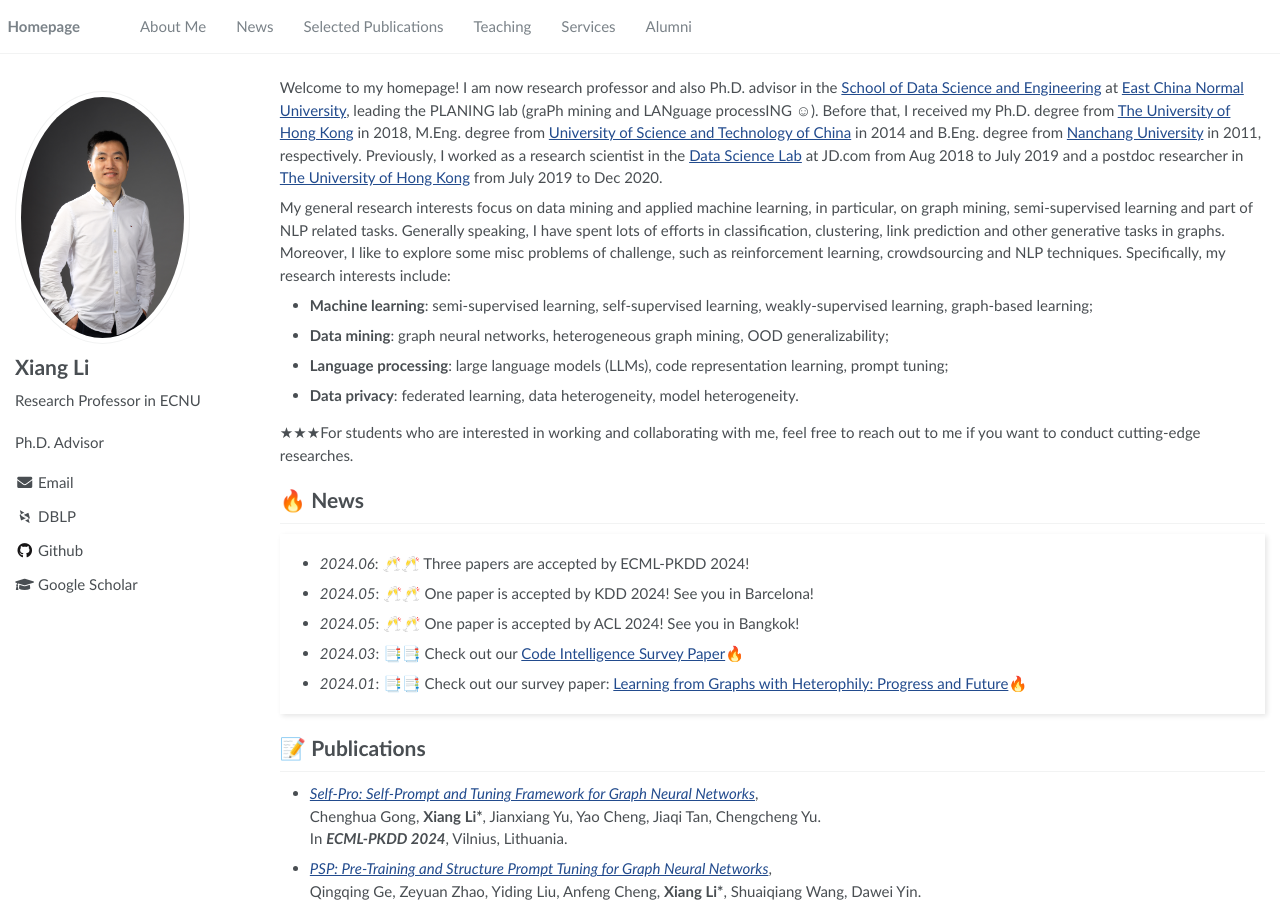
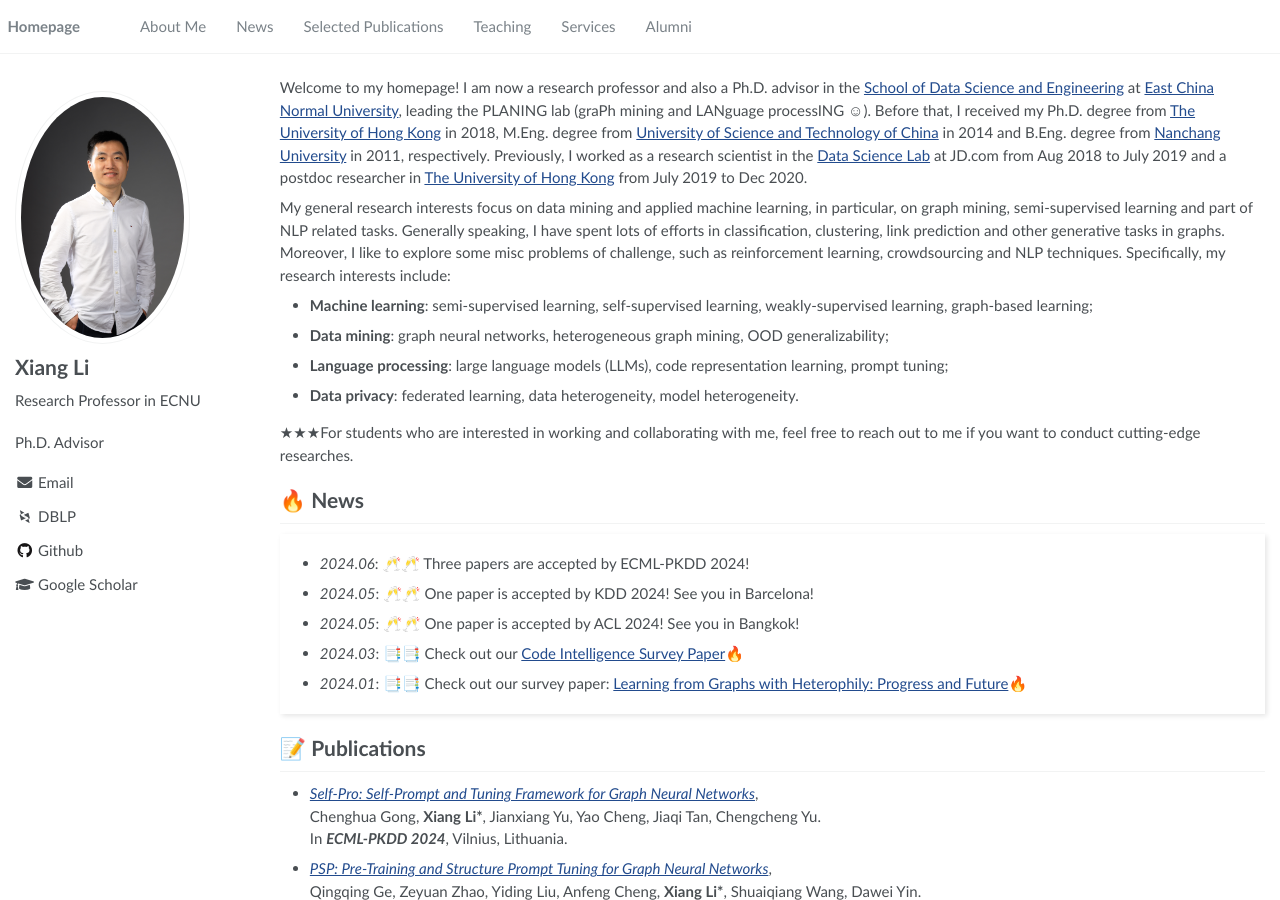
Before and after one commit to lixiang3776/lixiang3776.github.io, a Jekyll site: the page built from _pages/about.md, in a window 1280 px wide and 900 px high. Built offline with Jekyll 4.4.1, drawn with Linux system fonts in a browser that asks for light colours; some web fonts are replaced.

```diff
--- a/_pages/about.md
+++ b/_pages/about.md
@@ -17,7 +17,7 @@ redirect_from:
 
 <span class='anchor' id='about-me'></span>
 
-Welcome to my homepage! I am now research professor and also Ph.D. advisor in the <a href="http://dase.ecnu.edu.cn" target="_blank">School of Data Science and Engineering</a> at <a href="http://english.ecnu.edu.cn" target="_blank">East China Normal University</a>, leading the PLANING lab (graPh mining and LANguage processING ☺). Before that, I received my Ph.D. degree from <a href="http://www.hku.hk/" target="_blank">The University of Hong Kong</a> in 2018, M.Eng. degree from <a href="http://www.ustc.edu.cn/">University of Science and Technology of China</a> in 2014 and B.Eng. degree from <a href="http://www.ncu.edu.cn/">Nanchang University</a> in 2011, respectively. Previously, I worked as a research scientist in the [Data Science Lab](https://datascience.jd.com) at JD.com from Aug 2018 to July 2019 and a postdoc researcher in <a href="http://www.hku.hk/" target="_blank">The University of Hong Kong</a> from July 2019 to Dec 2020.
+Welcome to my homepage! I am now a research professor and also a Ph.D. advisor in the <a href="http://dase.ecnu.edu.cn" target="_blank">School of Data Science and Engineering</a> at <a href="http://english.ecnu.edu.cn" target="_blank">East China Normal University</a>, leading the PLANING lab (graPh mining and LANguage processING ☺). Before that, I received my Ph.D. degree from <a href="http://www.hku.hk/" target="_blank">The University of Hong Kong</a> in 2018, M.Eng. degree from <a href="http://www.ustc.edu.cn/">University of Science and Technology of China</a> in 2014 and B.Eng. degree from <a href="http://www.ncu.edu.cn/">Nanchang University</a> in 2011, respectively. Previously, I worked as a research scientist in the [Data Science Lab](https://datascience.jd.com) at JD.com from Aug 2018 to July 2019 and a postdoc researcher in <a href="http://www.hku.hk/" target="_blank">The University of Hong Kong</a> from July 2019 to Dec 2020.
 
 My general research interests focus on data mining and applied machine learning, in particular, on graph mining, semi-supervised learning and part of NLP related tasks. Generally speaking, I have spent lots of efforts in classification, clustering, link prediction and other generative tasks in graphs. Moreover, I like to explore some misc problems of challenge, such as reinforcement learning, crowdsourcing and NLP techniques. Specifically, my research interests include:
 - **Machine learning**: semi-supervised learning, self-supervised learning, weakly-supervised learning, graph-based learning;
```
